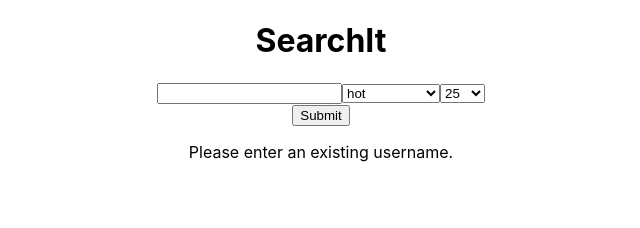
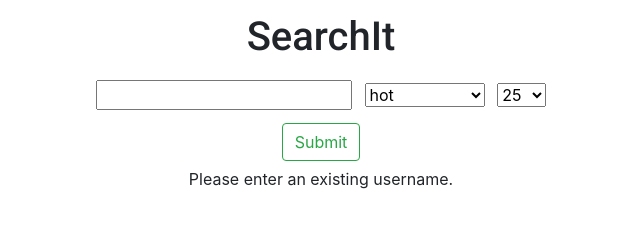
Before and after one commit to kajoban/SearchIt, a React app in the folder search-it/: page / in a window 1280 px wide. Shown: the whole page, without its empty margins (319-959 px from the left). Built offline with nearby package versions, Linux system fonts and the light colour scheme.

Commit message:
some styling

```diff
--- a/search-it/public/index.html
+++ b/search-it/public/index.html
@@ -3,6 +3,8 @@
   <head>
     <meta charset="utf-8" />
     <link rel="shortcut icon" href="%PUBLIC_URL%/favicon.ico" />
+    <link rel="stylesheet" href="https://stackpath.bootstrapcdn.com/bootstrap/4.3.1/css/bootstrap.min.css">
+    <link href="https://fonts.googleapis.com/css?family=Roboto:400,500&display=swap" rel="stylesheet">
     <link rel="stylesheet" href="https://use.fontawesome.com/releases/v5.8.2/css/all.css" integrity="sha384-oS3vJWv+0UjzBfQzYUhtDYW+Pj2yciDJxpsK1OYPAYjqT085Qq/1cq5FLXAZQ7Ay" crossorigin="anonymous">
     <meta name="viewport" content="width=device-width, initial-scale=1" />
     <meta name="theme-color" content="#000000" />
--- a/search-it/src/css/App.css
+++ b/search-it/src/css/App.css
@@ -39,3 +39,13 @@
 .comment{
   margin: 1% 20% 1% 20%;
 }
+
+.boxMargin{
+  margin: 0.5%;
+}
+
+.pageTitle{
+  margin: 1%;
+  font-family: 'Roboto', sans-serif;
+  font-weight: 500;
+}
--- a/search-it/src/js/components/SearchBox.js
+++ b/search-it/src/js/components/SearchBox.js
@@ -63,20 +63,20 @@ class SearchBox extends React.Component{
     render(){
         return(
             <div>
-                <input type='text' value={this.state.searchTerm} onChange={this.handleChange}></input>
-                <select defaultValue='hot' onChange={this.handleSortDropdownChange}>
+                <input type='text' className='boxMargin' value={this.state.searchTerm} onChange={this.handleChange}></input>
+                <select className='boxMargin' defaultValue='hot' onChange={this.handleSortDropdownChange}>
                     <option value='hot'>hot</option>
                     <option value='new'>new</option>
                     <option value='top'>top</option>
                     <option value='controversial'>controversial</option>
                 </select>
-                <select defaultValue='25' onChange={this.handleLimitDropdownChange}>
+                <select className='boxMargin' defaultValue='25' onChange={this.handleLimitDropdownChange}>
                     <option value='25'>25</option>
                     <option value='50'>50</option>
                     <option value='100'>100</option>
                 </select>
                 <form onSubmit={this.handleSubmit}>
-                    <input type='submit'></input>
+                    <input type='submit' class="btn btn-outline-success boxMargin"></input>
                 </form>
             </div>
         )
--- a/search-it/src/js/components/Title.js
+++ b/search-it/src/js/components/Title.js
@@ -3,7 +3,7 @@ import React from 'react';
 const Title = (props) => {
     return(
         <div>
-            <h1>SearchIt</h1>
+            <h1 class='pageTitle'>SearchIt</h1>
         </div>
     )
 }
```
